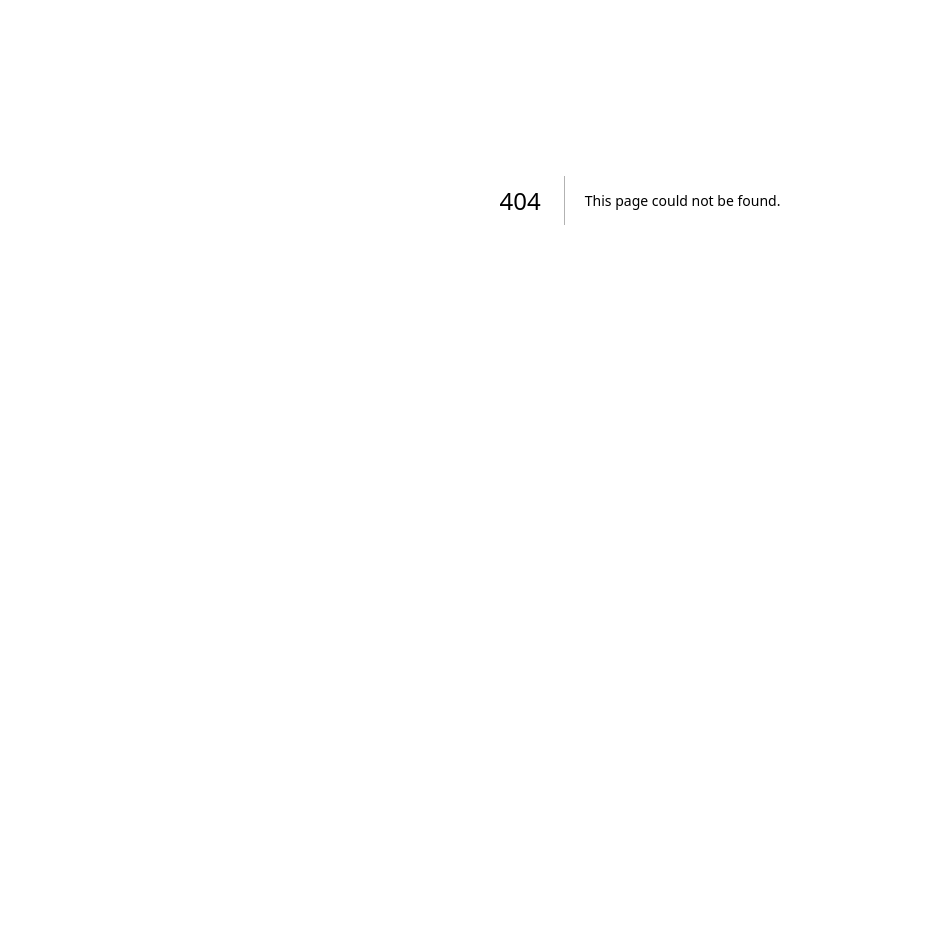
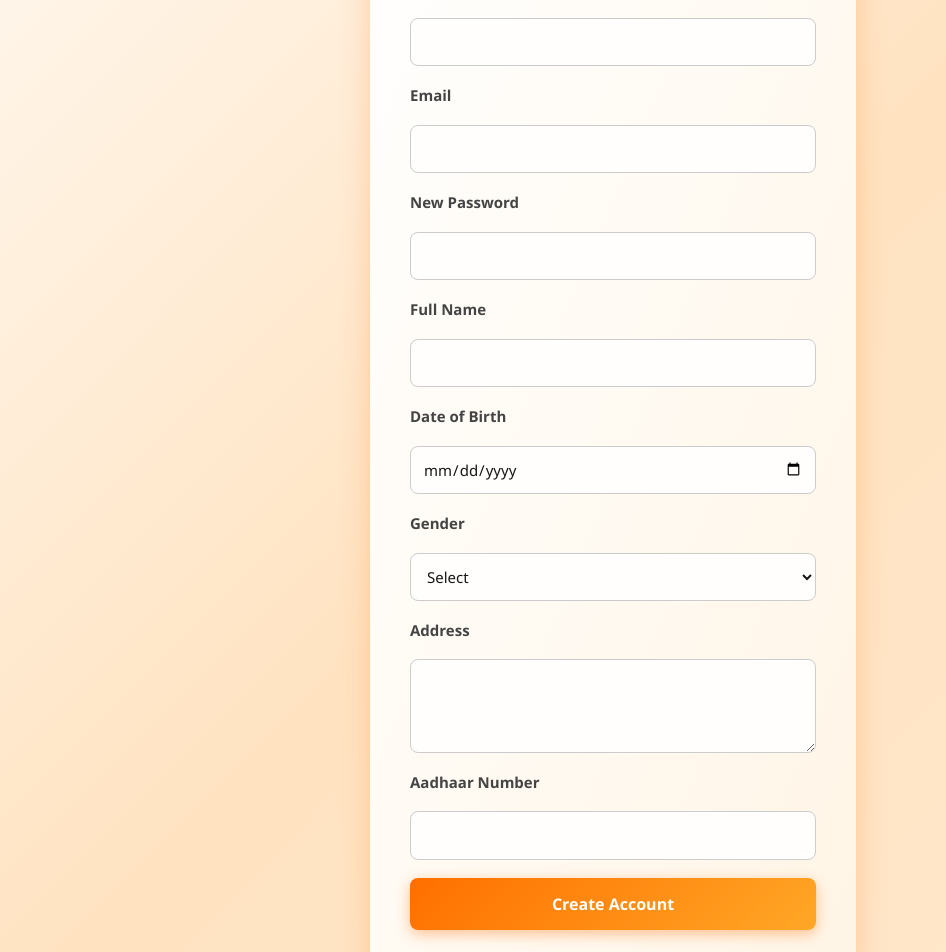
Before and after one commit to Sujan-Bhat/Railways, a Next.js app: page /signup in a window 1280 px wide. Before the commit this address had no page. Shown: the part 200-1152 px from the top of the page, without its empty margins (0-946 px from the left). Before the commit the page ends 800 px from the top, so only its background shows below. Built offline with nearby package versions, Linux system fonts and the light colour scheme.

Commit message:
Sign up page has been added

```diff
--- /dev/null
+++ b/pages/signup.css
@@ -0,0 +1,98 @@
+/* Apply a full-page soft gradient background */
+body {
+  margin: 0;
+  padding: 0;
+  font-family: "Segoe UI", Tahoma, Geneva, Verdana, sans-serif;
+  background: linear-gradient(135deg, #fff8f0, #ffe3c1, #ffe8cc);
+  min-height: 100vh;
+  display: flex;
+  justify-content: center;
+  align-items: center;
+}
+
+/* Container for the signup form */
+.signup-container {
+  width: 90%;
+  max-width: 540px;
+  padding: 40px;
+  background: linear-gradient(to bottom right, #ffffff, #fff5e6);
+  border-radius: 18px;
+  box-shadow: 0 12px 30px rgba(255, 111, 0, 0.25);
+  animation: fadeIn 1s ease;
+}
+
+/* Heading for the signup page */
+.signup-heading {
+  text-align: center;
+  color: #ff6f00;
+  margin-bottom: 35px;
+  font-size: 34px;
+  font-weight: bold;
+  letter-spacing: 1.2px;
+  text-shadow: 1px 1px 3px rgba(255, 111, 0, 0.3);
+  animation: slideInDown 0.8s ease;
+}
+
+/* Style for the form */
+.signup-form {
+  display: flex;
+  flex-direction: column;
+  gap: 18px;
+}
+
+/* Label styling */
+.signup-form label {
+  font-size: 15px;
+  font-weight: 600;
+  color: #444;
+}
+
+/* Input, select, textarea styling */
+.signup-form input,
+.signup-form select,
+.signup-form textarea {
+  padding: 12px;
+  border: 1px solid #ccc;
+  border-radius: 8px;
+  font-size: 15px;
+  transition: all 0.3s ease;
+  background-color: #fffefc;
+}
+
+.signup-form input:focus,
+.signup-form select:focus,
+.signup-form textarea:focus {
+  border-color: #ff6f00;
+  outline: none;
+  box-shadow: 0 0 6px rgba(255, 111, 0, 0.3);
+}
+
+/* Submit button styling */
+.signup-form button {
+  padding: 14px;
+  background: linear-gradient(135deg, #ff6f00, #ffa726);
+  color: white;
+  border: none;
+  border-radius: 8px;
+  font-size: 16px;
+  cursor: pointer;
+  transition: background 0.4s, transform 0.2s;
+  font-weight: bold;
+  box-shadow: 0 4px 14px rgba(255, 111, 0, 0.4);
+}
+
+.signup-form button:hover {
+  background: linear-gradient(135deg, #e65c00, #fb8c00);
+  transform: scale(1.03);
+}
+
+/* Animation keyframes */
+@keyframes fadeIn {
+  from { opacity: 0; transform: translateY(20px); }
+  to { opacity: 1; transform: translateY(0); }
+}
+
+@keyframes slideInDown {
+  from { opacity: 0; transform: translateY(-40px); }
+  to { opacity: 1; transform: translateY(0); }
+}
--- /dev/null
+++ b/pages/signup.tsx
@@ -0,0 +1,61 @@
+import React from "react";
+import "./signup.css";
+import Head from "next/head";
+import Link from "next/link";
+
+const Signup: React.FC = () => {
+  return (
+    <>
+      <Head>
+        <title>SIGN UP</title>
+      </Head>
+
+      <div className="signup-container">
+        <h1 className="signup-heading">Welcome to Indian Railways</h1>
+
+        <form className="signup-form">
+          {/* Phone Number */}
+          <label htmlFor="phone">Phone Number</label>
+          <input type="text" id="phone" name="phone" maxLength={15} required />
+
+          {/* Email */}
+          <label htmlFor="email">Email</label>
+          <input type="email" id="email" name="email" required />
+
+          {/* Password */}
+          <label htmlFor="password">New Password</label>
+          <input type="password" id="password" name="password" required />
+
+          {/* Full Name */}
+          <label htmlFor="fullname">Full Name</label>
+          <input type="text" id="fullname" name="fullname" required />
+
+          {/* Date of Birth */}
+          <label htmlFor="dob">Date of Birth</label>
+          <input type="date" id="dob" name="dob" required />
+
+          {/* Gender */}
+          <label htmlFor="gender">Gender</label>
+          <select id="gender" name="gender" required>
+            <option value="">Select</option>
+            <option value="male">Male</option>
+            <option value="female">Female</option>
+            <option value="other">Other</option>
+          </select>
+
+          {/* Address */}
+          <label htmlFor="address">Address</label>
+          <textarea id="address" name="address" rows={3} required></textarea>
+
+          {/* Aadhaar Number */}
+          <label htmlFor="aadhaar">Aadhaar Number</label>
+          <input type="text" id="aadhaar" name="aadhaar" maxLength={12} required />
+
+          <button type="submit">Create Account</button>
+        </form>
+      </div>
+    </>
+  );
+};
+
+export default Signup;
```
Also changed, not shown: package.json (+8 -8 lines), 1 other file (tests, documents, lock files or other folders).
